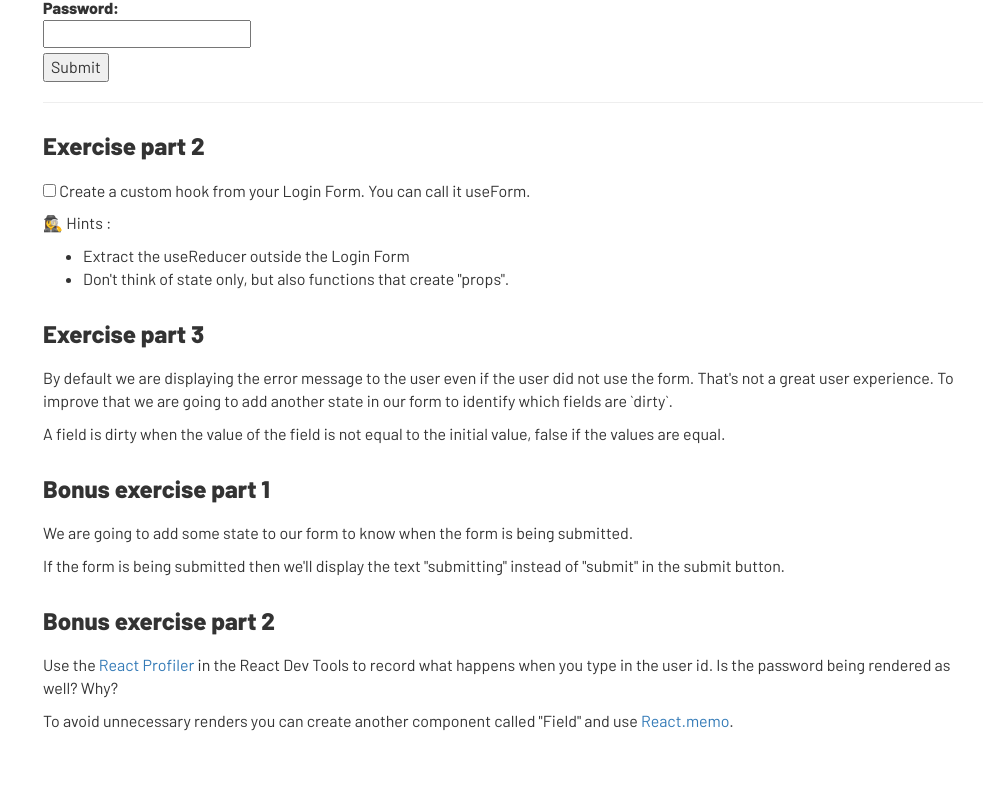
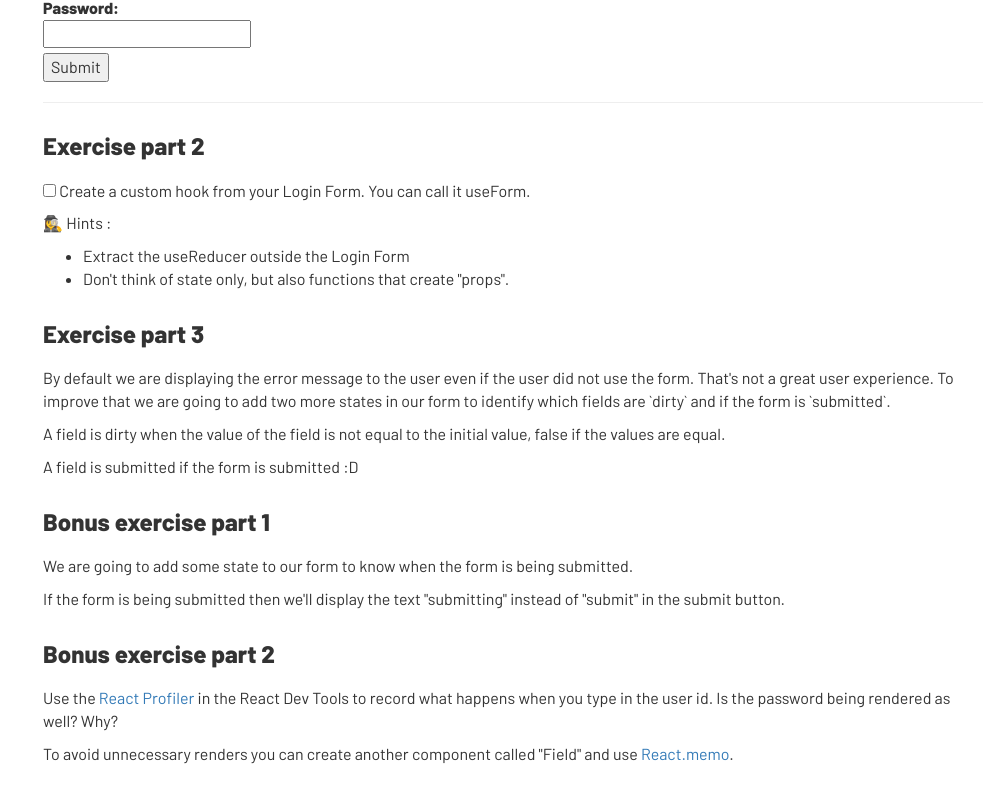
Before and after one commit to mhcrocky/Cocoa-pattern, a React (Create React App) app: page /hook-reducer in a window 1280 px wide. Shown: the part 1115-1917 px from the top of the page, without its empty margins (277-1280 px from the left). Built offline with nearby package versions, Linux system fonts and the light colour scheme.

Commit message:
update question 3 in hook reducer

```diff
--- a/src/components/patterns/HookReducer/Page.jsx
+++ b/src/components/patterns/HookReducer/Page.jsx
@@ -92,13 +92,15 @@ const Page = () => (
     <p>
       By default we are displaying the error message to the user even if the
       user did not use the form. That's not a great user experience. To improve
-      that we are going to add another state in our form to identify which
-      fields are `dirty`.
+      that we are going to add two more states in our form to identify which
+      fields are `dirty` and if the form is `submitted`.
     </p>
     <p>
       A field is dirty when the value of the field is not equal to the initial
       value, false if the values are equal.
     </p>
+
+    <p>A field is submitted if the form is submitted :D</p>
 
     <h3>Bonus exercise part 1</h3>
     <p>
```
